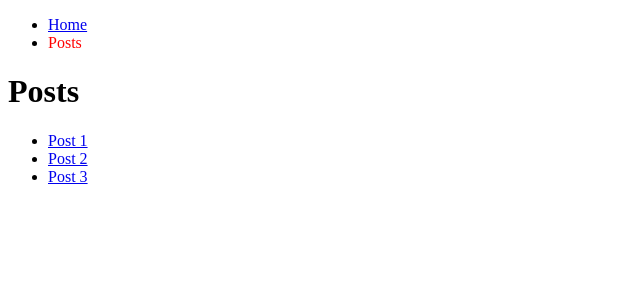
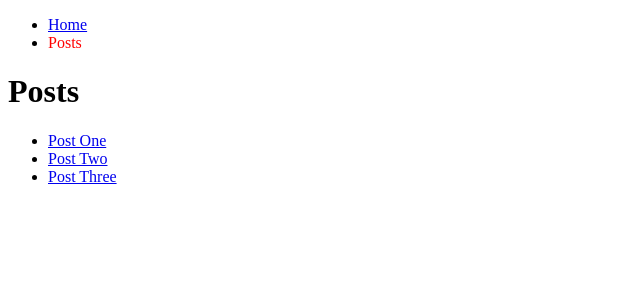
Before and after one commit to saad710/private-route-react-router-dom-v6, a React (Create React App) app: page /posts in a window 1280 px wide. Shown: the top 300 px of the page, without its empty margins (0-640 px from the left). Built offline with nearby package versions, Linux system fonts and the light colour scheme.

Commit message:
use-params

```diff
--- a/src/components/Posts.js
+++ b/src/components/Posts.js
@@ -1,19 +1,26 @@
 import { Link } from "react-router-dom";
+
+
+const posts = [
+  {name : "Post One", id:"1"},
+  {name : "Post Two", id:"2"},
+  {name : "Post Three", id:"3"},
+]
 
 export default function Posts() {
   return (
     <div>
       <h1>Posts</h1>
       <ul>
-        <li>
-          <Link to="/posts/1">Post 1</Link>
-        </li>
-        <li>
-          <Link to="/posts/2">Post 2</Link>
-        </li>
-        <li>
-          <Link to="/posts/3">Post 3</Link>
-        </li>
+        {
+          posts.map((data, index) => (
+          <li key={index}>
+            <Link to={`/posts/${data.id}`}>{data.name}</Link>
+          </li>
+          ))
+        }
+
+
       </ul>
     </div>
   );
```
